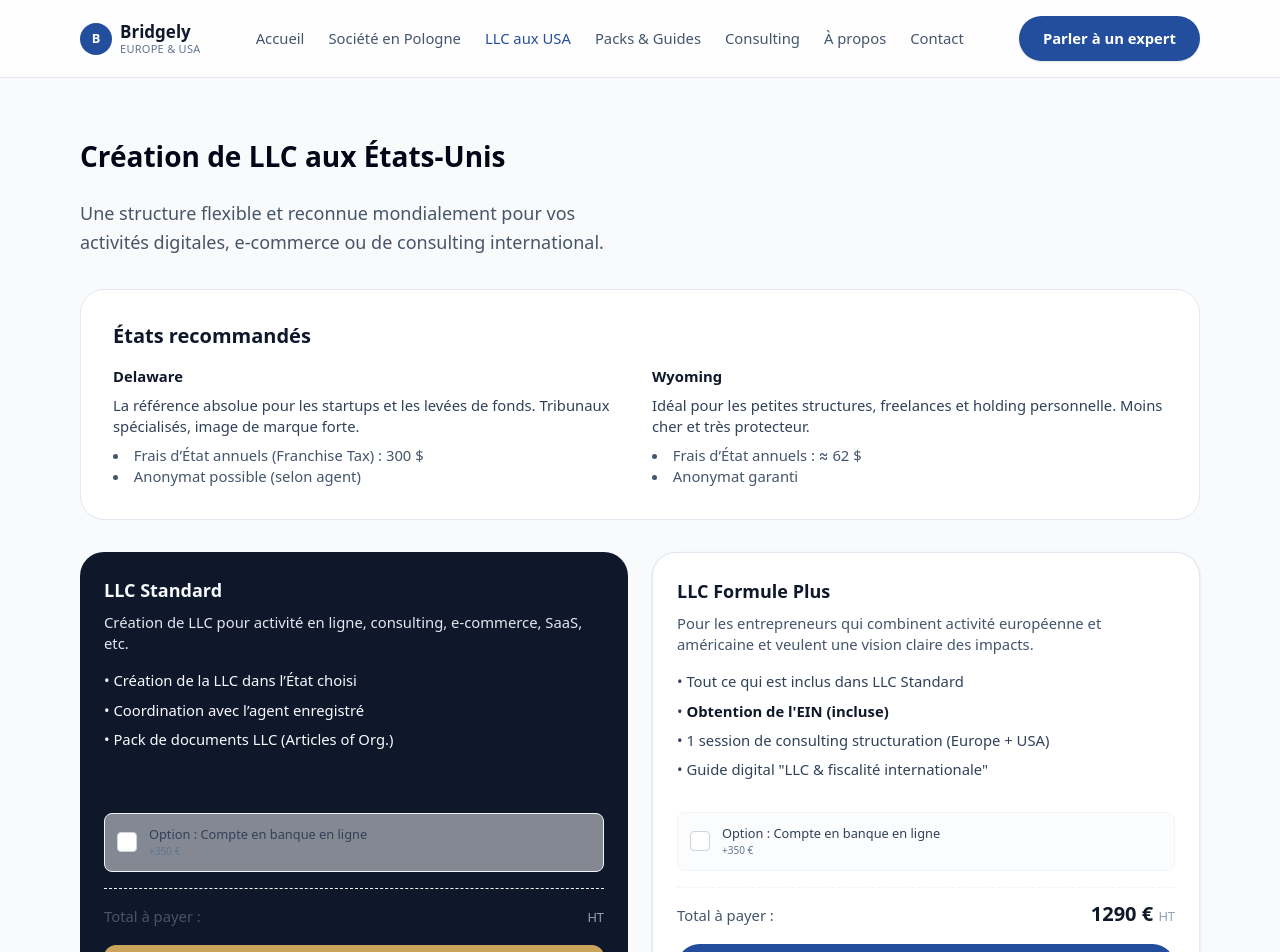
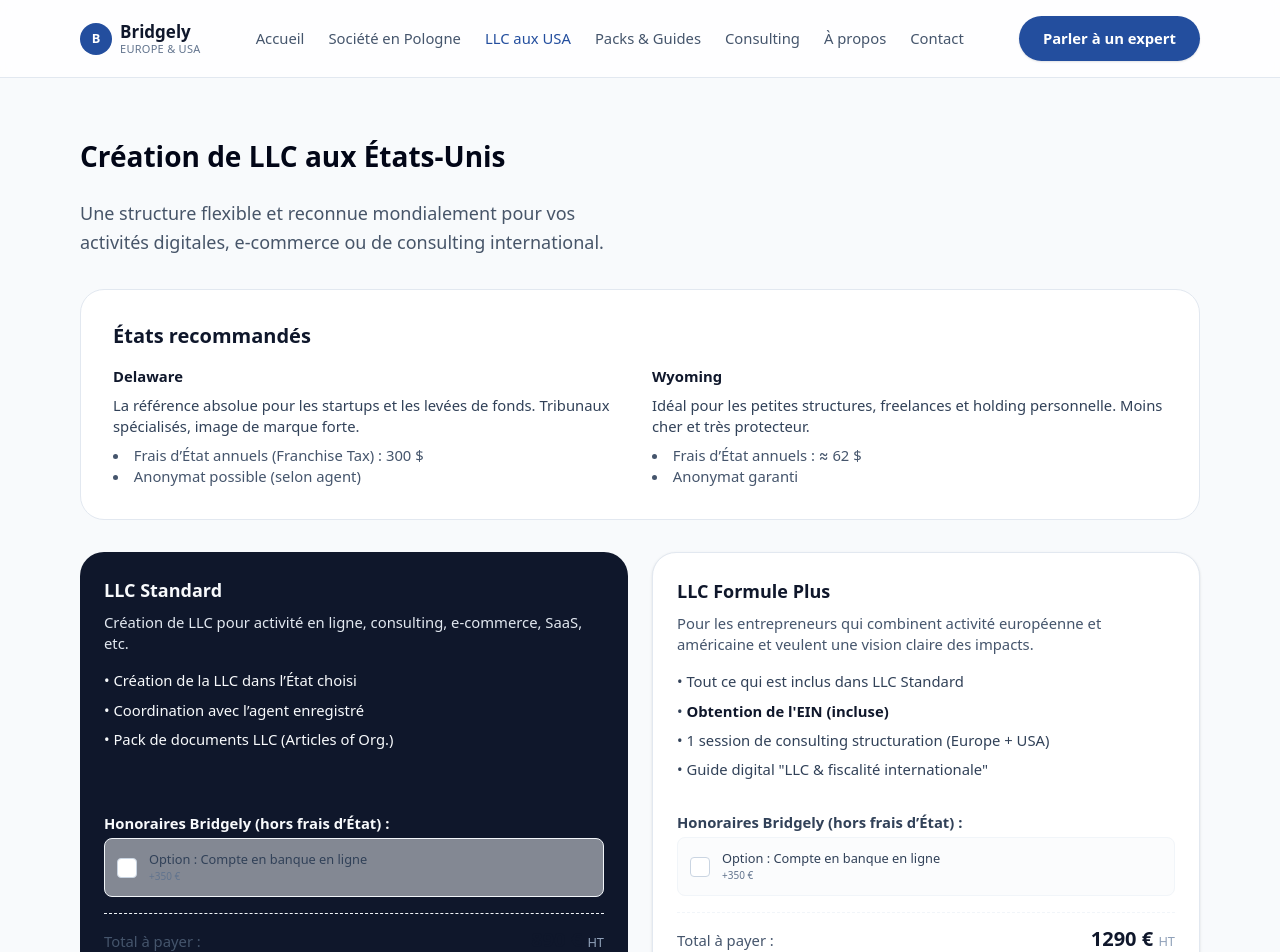
Before and after one commit to bridgelysite/website, a Next.js app: page /llc-usa in a window 1280 px wide. Shown: the top 952 px of the page. Built offline with nearby package versions, Linux system fonts and the light colour scheme.

Commit message:
Restore pricing label above buy buttons on LLC page

```diff
--- a/app/llc-usa/page.tsx
+++ b/app/llc-usa/page.tsx
@@ -70,6 +70,9 @@
               <li>• Pack de documents LLC (Articles of Org.)</li>
             </ul>
             <div className="mt-4">
+                <p className="text-sm font-semibold mb-1">
+                Honoraires Bridgely (hors frais d’État) :
+                </p>
                 <OptionalBuyButton
                   mainPriceId="price_1SZVSqRPyuf04COPQmrC6lJk"
                   mainPriceLabel="LLC Standard"
@@ -96,6 +99,9 @@
               <li>• Guide digital "LLC & fiscalité internationale"</li>
             </ul>
              <div className="mt-4">
+                <p className="text-sm font-semibold text-slate-700 mb-1">
+                Honoraires Bridgely (hors frais d’État) :
+                </p>
                 <OptionalBuyButton
                   mainPriceId="price_1SZVtVRPyuf04COPUiX3tdow"
                   mainPriceLabel="LLC Formule Plus"
```
